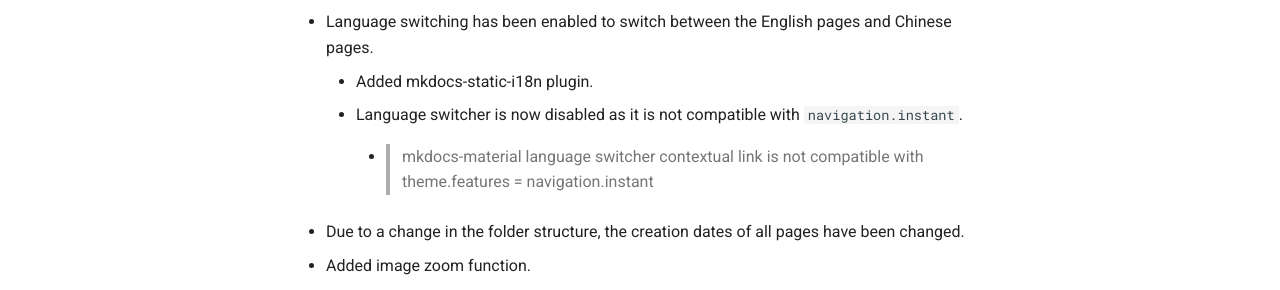
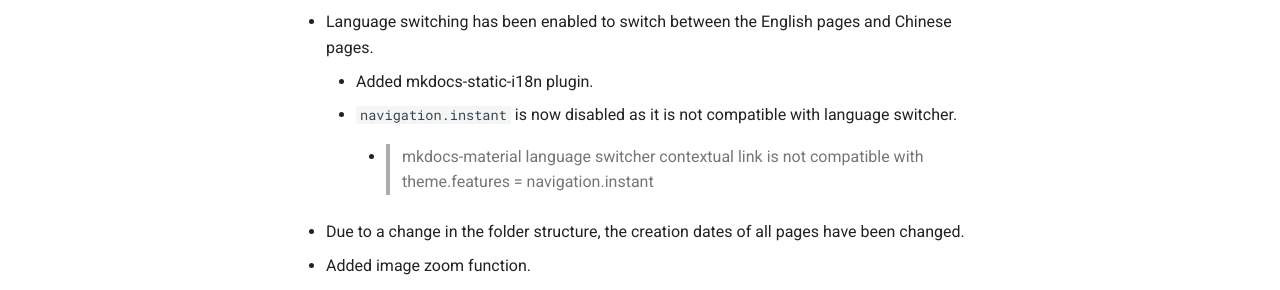
Before and after one commit to CeVIO-User-Guide-Unofficial/cevio-ai-en, an MkDocs documentation site: the page built from docs/intro/change-log_website.md, in a window 1280 px wide and 1346 px high. Shown: the part 453-743 px from the top of the window. Built offline with MkDocs 1.6.1 and Material for MkDocs 9.7.7, drawn with Linux system fonts in a browser that asks for light colours; comment, search, counter and statistics services are not loaded.

```diff
--- a/docs/intro/change-log_website.md
+++ b/docs/intro/change-log_website.md
@@ -18,7 +18,7 @@ layout: post
 - English translation has been added.
 - Language switching has been enabled to switch between the English pages and Chinese pages.
     - Added mkdocs-static-i18n plugin.
-    - Language switcher is now disabled as it is not compatible with `navigation.instant`.
+    - `navigation.instant` is now disabled as it is not compatible with language switcher.
         - > mkdocs-material language switcher contextual link is not compatible with theme.features = navigation.instant
 - Due to a change in the folder structure, the creation dates of all pages have been changed.
 - Added image zoom function.
```
Also changed, not shown: docs/firstguide/install.md (line endings or trailing spaces).
